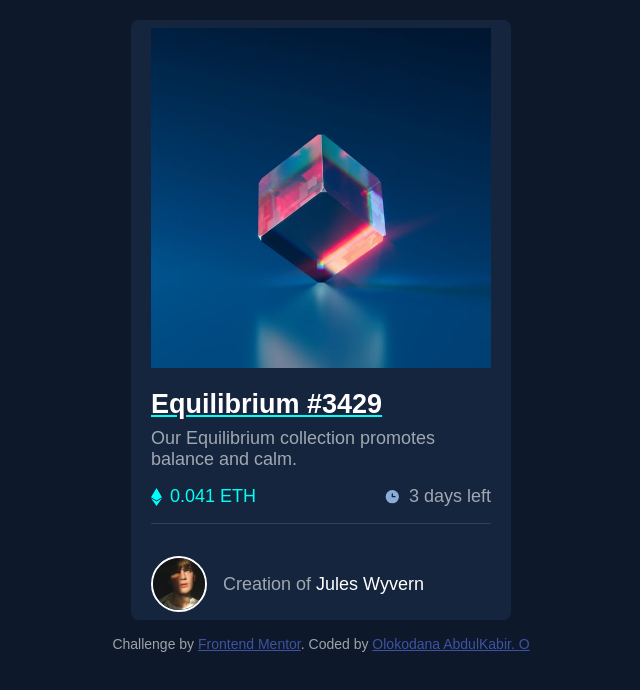
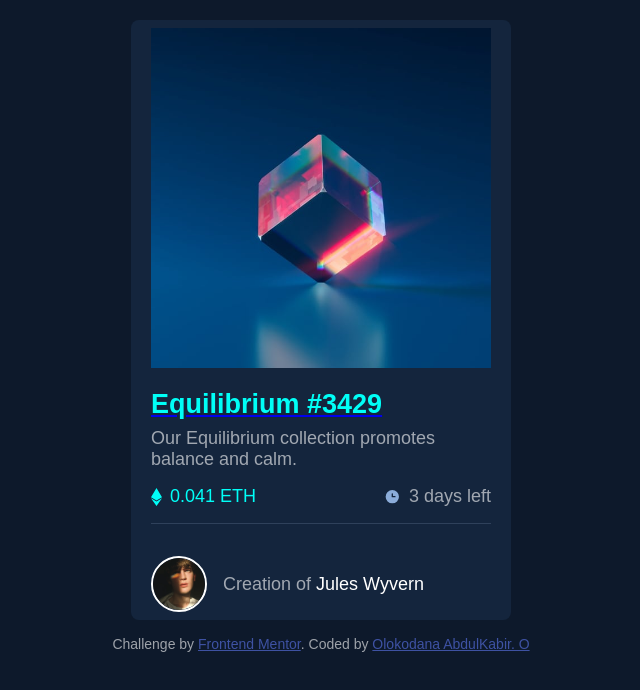
Before and after one commit to Olokoburnfire/NFT-preview-card, a plain HTML site: page index.html in a window 1280 px wide. In both pictures the pointer is over the element "Equilibrium #3429". Shown: the whole page, without its empty margins (319-959 px from the left). Drawn offline with Linux system fonts and the light colour scheme.

Commit message:
Update style.css

```diff
--- a/style.css
+++ b/style.css
@@ -74,11 +74,11 @@ body{
     margin: 1rem 0.5rem 0.5rem 0;
 }
 
-.container a{
+.container a h1{
     text-decoration:none:
 }
 
-.container a:hover{
+.container a h1:hover{
     color: var(--Cyan);
     cursor: pointer;
 }
```
